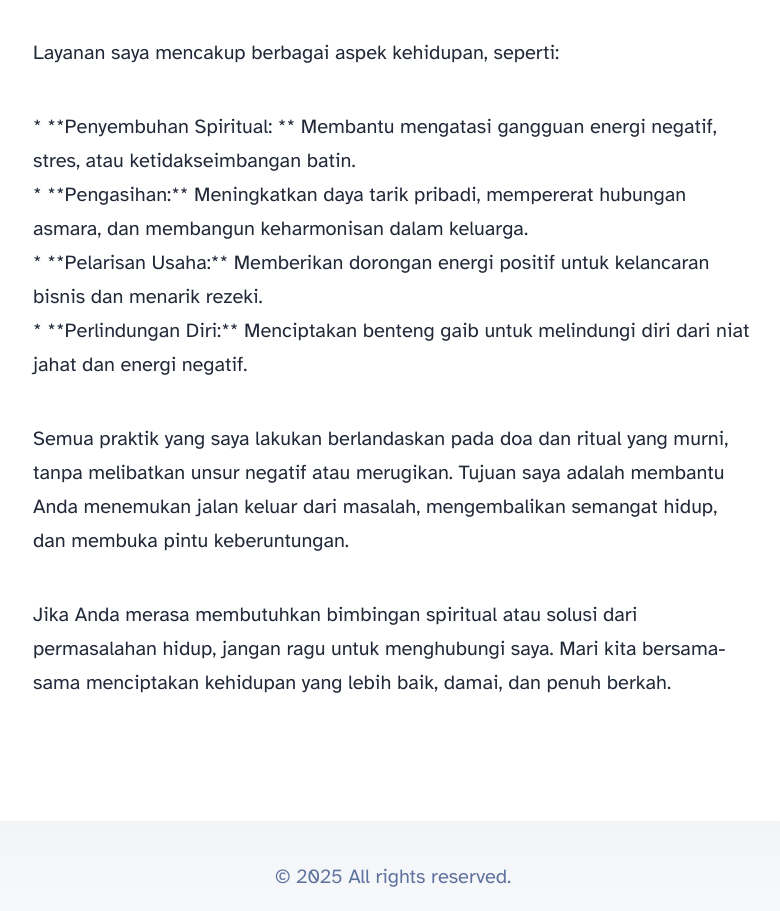
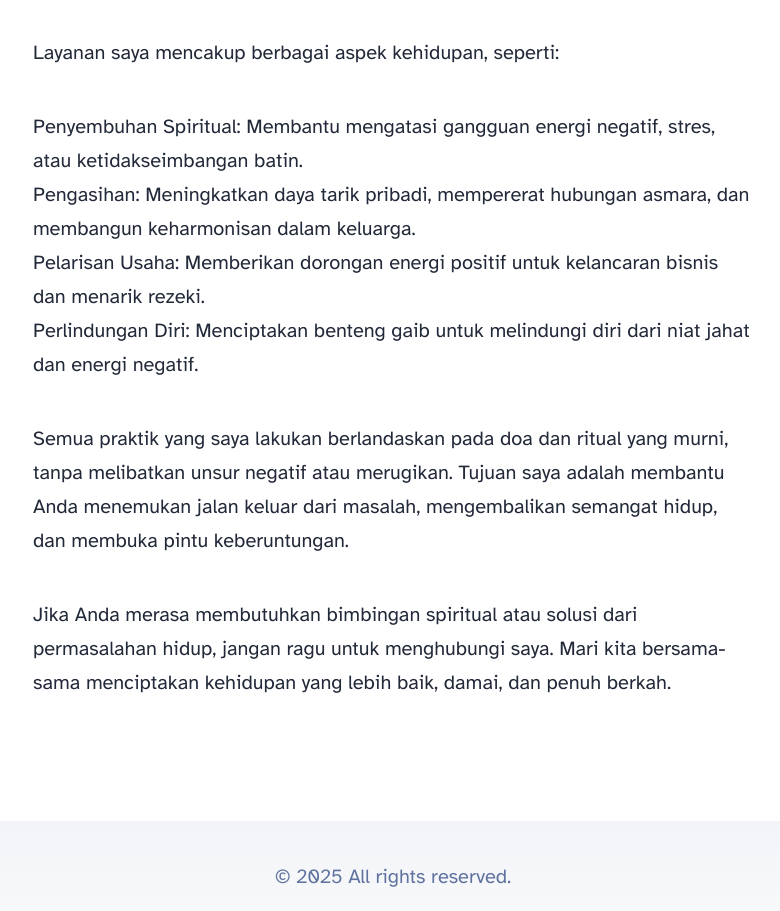
Before and after one commit to animalpsychic/jasad, an Astro site: page /about in a window 1280 px wide. Shown: the part 957-1868 px from the top of the page, without its empty margins (247-1027 px from the left). Built offline with nearby package versions, Linux system fonts and the light colour scheme; Astro itself is replaced by a stand-in of ours.

Commit message:
Update about.astro

```diff
--- a/src/pages/about.astro
+++ b/src/pages/about.astro
@@ -12,11 +12,10 @@ import Layout from '../layouts/BlogPost.astro';
 
 <p>Layanan saya mencakup berbagai aspek kehidupan, seperti:</p>
 
-<p>* **Penyembuhan Spiritual:
-** Membantu mengatasi gangguan energi negatif, stres, atau ketidakseimbangan batin.<br>
-* **Pengasihan:** Meningkatkan daya tarik pribadi, mempererat hubungan asmara, dan membangun keharmonisan dalam keluarga.<br>
-* **Pelarisan Usaha:** Memberikan dorongan energi positif untuk kelancaran bisnis dan menarik rezeki.<br>
-* **Perlindungan Diri:** Menciptakan benteng gaib untuk melindungi diri dari niat jahat dan energi negatif.</p>
+<p>Penyembuhan Spiritual: Membantu mengatasi gangguan energi negatif, stres, atau ketidakseimbangan batin.<br>
+Pengasihan: Meningkatkan daya tarik pribadi, mempererat hubungan asmara, dan membangun keharmonisan dalam keluarga.<br>
+Pelarisan Usaha: Memberikan dorongan energi positif untuk kelancaran bisnis dan menarik rezeki.<br>
+Perlindungan Diri: Menciptakan benteng gaib untuk melindungi diri dari niat jahat dan energi negatif.</p>
 
 <p>Semua praktik yang saya lakukan berlandaskan pada doa dan ritual yang murni, tanpa melibatkan unsur negatif atau merugikan. Tujuan saya adalah membantu Anda menemukan jalan keluar dari masalah, mengembalikan semangat hidup, dan membuka pintu keberuntungan.</p>
 
```
